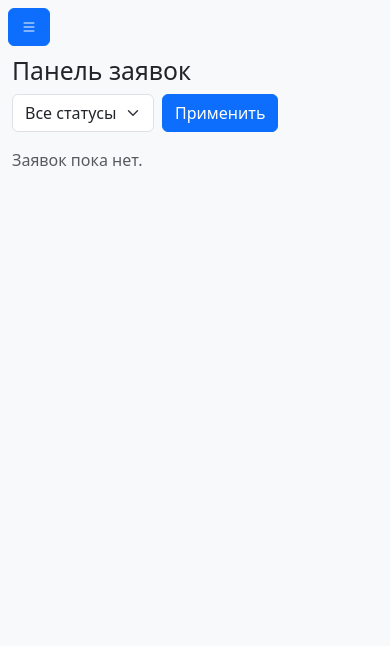
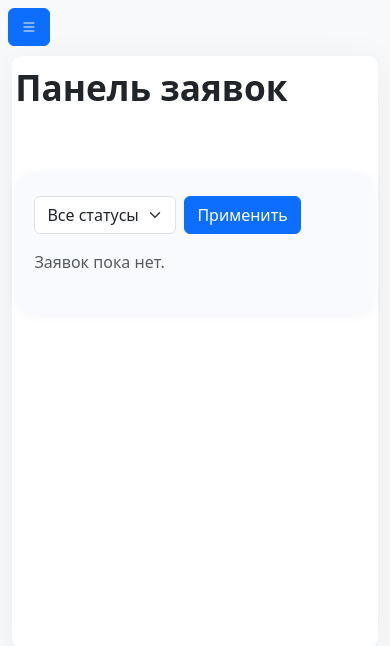
Before and after one commit to z1503/support_app, a Flask app: template templates/dashboard.html in a window 390 px wide. Shown: the top 646 px of the page. Run offline with Flask 3, Linux system fonts and the light colour scheme; the template is opened without the code that fills it, so the values that code supplies are empty.

Commit message:
еще раз переработан dashboard

```diff
--- a/templates/dashboard.html
+++ b/templates/dashboard.html
@@ -4,8 +4,30 @@
 
 {% block content %}
 <style>
-/* --- Мобильные карточки --- */
+.ticket-main-card {
+    max-width: 1200px;
+    margin: 0 auto;
+    border-radius: 2rem;
+    box-shadow: 0 8px 40px rgba(0, 0, 0, 0.06);
+    background: #fff;
+    padding: 2.5rem 2rem 2rem 2rem;
+    min-height: 70vh;
+    display: flex;
+    flex-direction: column;
+    gap: 2.5rem;
+}
 @media (max-width: 767px) {
+    .ticket-main-card {
+        padding: 0.6rem 0.2rem;
+        border-radius: 0.6rem;
+    }
+    .ticket-form-block {
+        padding: 0.7rem 0.3rem;
+        border-radius: 0.4rem;
+    }
+    .table-tickets, .table-tickets thead, .table-tickets tbody, .table-tickets th, .table-tickets tr {
+        display: none !important;
+    }
     .mobile-tickets-list {
         display: flex;
         flex-direction: column;
@@ -28,30 +50,36 @@
     .mobile-ticket-card:active, .mobile-ticket-card:focus {
         box-shadow: 0 4px 18px rgba(30, 70, 200, 0.16);
     }
-    .mobile-ticket-checkbox {
+    /* Чекбокс в правом верхнем углу */
+    .mobile-checkbox-wrap {
         position: absolute;
-        left: 0.7rem;
         top: 0.7rem;
+        right: 0.7rem;
         z-index: 2;
-        transform: scale(1.2);
-        box-shadow: 0 2px 8px rgba(0,0,0,0.15);
         background: #fff;
         border-radius: 0.4em;
-        padding: 0.18em;
+        padding: 0.12em;
+        box-shadow: 0 2px 8px rgba(0,0,0,0.09);
+    }
+    .mobile-ticket-checkbox {
+        width: 1.3em;
+        height: 1.3em;
+        accent-color: #0d6efd;
+        border-radius: 0.3em;
+        margin: 0;
     }
     .mobile-ticket-header {
         display: flex;
         align-items: center;
-        justify-content: space-between;
+        justify-content: flex-start;
         gap: 0.7rem;
-        margin-bottom: 0.2rem;
+        margin-right: 2.2em; /* чтобы не наезжать на чекбокс */
     }
     .mobile-ticket-id {
         font-weight: 700;
         font-size: 1.1rem;
         color: #0d6efd;
         letter-spacing: 0.03em;
-        margin-left: {% if session["role"] != "client" %}2.2em{% else %}0{% endif %};
     }
     .mobile-ticket-status {
         font-size: 0.95em;
@@ -112,7 +124,44 @@
         display: none !important;
     }
 }
-/* --- Таблица для десктопа --- */
+.ticket-title-row {
+    display: flex;
+    align-items: center;
+    gap: 1rem;
+}
+.ticket-title-row h2 {
+    font-size: 2.2rem;
+    font-weight: 700;
+    margin-bottom: 0;
+}
+.ticket-form-block {
+    background: #f8fafd;
+    border-radius: 1.2rem;
+    padding: 1.5rem 1.2rem;
+    margin-top: 1.5rem;
+    box-shadow: 0 2px 12px rgba(0, 0, 0, 0.04);
+}
+.ticket-status-badge.novaya {
+    background: #e7fbe7;
+    color: #198754;
+}
+.ticket-status-badge.vrabote {
+    background: #fffbe7;
+    color: #b8860b;
+}
+.ticket-status-badge.zavershena {
+    background: #f1f1f1;
+    color: #555;
+}
+.ticket-status-badge {
+    border-radius: 1em;
+    padding: 0.4em 1em;
+    font-size: 1em;
+    font-weight: 500;
+    display: inline-block;
+    min-width: 80px;
+    text-align: center;
+}
 .table-tickets tr.selected,
 .table-tickets tr.selected:hover {
     background: #e9f5ff !important;
```
Also changed, not shown: other parts of templates/dashboard.html (+37 -36 lines).
